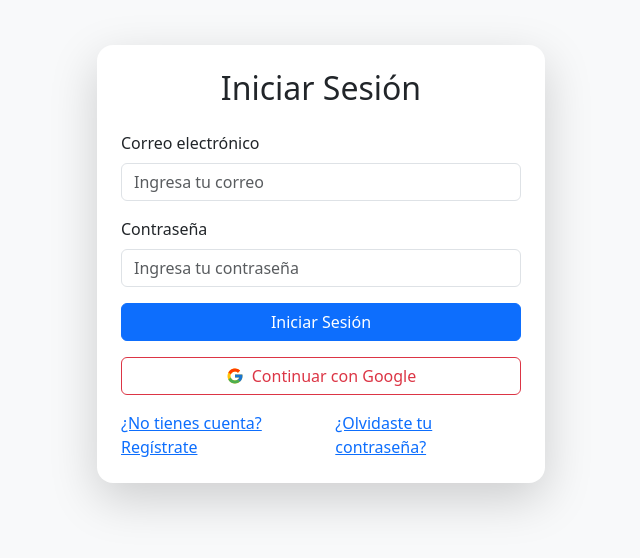
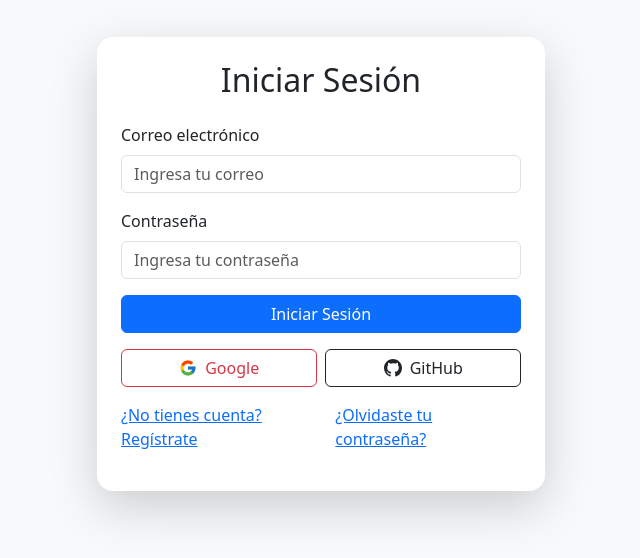
Before and after one commit to kevindamian2023/ProyectOrientadoAlSer, a React (Vite) app: page / in a window 1280 px wide. Shown: the part 136-694 px from the top of the page, without its empty margins (319-959 px from the left). Built offline with nearby package versions, Linux system fonts and the light colour scheme.

Commit message:
ejemplo pagina responsiba

```diff
--- a/src/Components/LoginPage.jsx
+++ b/src/Components/LoginPage.jsx
@@ -2,7 +2,12 @@ import { useState } from "react";
 import { Form, Button, Card } from "react-bootstrap";
 import { Link, useNavigate } from "react-router-dom";
 import { auth } from "../firebase";
-import { signInWithEmailAndPassword, signInWithPopup, GoogleAuthProvider } from "firebase/auth";
+import {
+  signInWithEmailAndPassword,
+  signInWithPopup,
+  GoogleAuthProvider,
+  GithubAuthProvider
+} from "firebase/auth";
 
 function LoginPage() {
   const [email, setEmail] = useState("");
@@ -25,6 +30,17 @@ function LoginPage() {
     try {
       await signInWithPopup(auth, provider);
       alert("Inicio de sesión con Google exitoso ✅");
+      navigate("/dashboard");
+    } catch (error) {
+      alert("Error: " + error.message);
+    }
+  };
+
+  const handleGithubLogin = async () => {
+    const provider = new GithubAuthProvider();
+    try {
+      await signInWithPopup(auth, provider);
+      alert("Inicio de sesión con GitHub exitoso ✅");
       navigate("/dashboard");
     } catch (error) {
       alert("Error: " + error.message);
@@ -66,12 +82,13 @@ function LoginPage() {
             </div>
           </Form>
 
-          {/* Botón de Google */}
-          <div className="d-grid mt-3">
+          {/* 🔹 Botones de Google y GitHub */}
+          <div className="d-flex justify-content-between mt-3">
+            {/* Botón Google */}
             <Button
               variant="outline-danger"
               onClick={handleGoogleLogin}
-              className="d-flex align-items-center justify-content-center"
+              className="d-flex align-items-center justify-content-center flex-fill me-2"
             >
               <svg
                 xmlns="http://www.w3.org/2000/svg"
@@ -80,16 +97,42 @@ function LoginPage() {
                 viewBox="0 0 48 48"
                 className="me-2"
               >
-                <path fill="#FFC107" d="M43.611,20.083H42V20H24v8h11.303c-1.649,4.657-6.08,8-11.303,8c-6.627,0-12-5.373-12-12c0-6.627,5.373-12,12-12c3.059,0,5.842,1.154,7.961,3.039l5.657-5.657C34.046,6.053,29.268,4,24,4C12.955,4,4,12.955,4,24c0,11.045,8.955,20,20,20c11.045,0,20-8.955,20-20C44,22.659,43.862,21.35,43.611,20.083z"/>
-                <path fill="#FF3D00" d="M6.306,14.691l6.571,4.819C14.655,15.108,18.961,12,24,12c3.059,0,5.842,1.154,7.961,3.039l5.657-5.657C34.046,6.053,29.268,4,24,4C16.318,4,9.656,8.337,6.306,14.691z"/>
-                <path fill="#4CAF50" d="M24,44c5.166,0,9.86-1.977,13.409-5.192l-6.19-5.238C29.211,35.091,26.715,36,24,36c-5.202,0-9.619-3.317-11.283-7.946l-6.522,5.025C9.505,39.556,16.227,44,24,44z"/>
-                <path fill="#1976D2" d="M43.611,20.083H42V20H24v8h11.303c-0.792,2.237-2.231,4.166-4.087,5.571c0.001-0.001,0.002-0.001,0.003-0.002l6.19,5.238C36.971,39.205,44,34,44,24C44,22.659,43.862,21.35,43.611,20.083z"/>
+                <path fill="#FFC107" d="M43.611,20.083H42V20H24v8h11.303c-1.649,4.657-6.08,8-11.303,8c-6.627,0-12-5.373-12-12 c0-6.627,5.373-12,12-12c3.059,0,5.842,1.154,7.961,3.039l5.657-5.657C34.046,6.053,29.268,4,24,4C12.955,4,4,12.955,4,24 c0,11.045,8.955,20,20,20c11.045,0,20-8.955,20-20C44,22.659,43.862,21.35,43.611,20.083z"/>
+                <path fill="#FF3D00" d="M6.306,14.691l6.571,4.819C14.655,15.108,18.961,12,24,12c3.059,0,5.842,1.154,7.961,3.039 l5.657-5.657C34.046,6.053,29.268,4,24,4C16.318,4,9.656,8.337,6.306,14.691z"/>
+                <path fill="#4CAF50" d="M24,44c5.166,0,9.86-1.977,13.409-5.192l-6.19-5.238C29.211,35.091,26.715,36,24,36 c-5.202,0-9.619-3.317-11.283-7.946l-6.522,5.025C9.505,39.556,16.227,44,24,44z"/>
+                <path fill="#1976D2" d="M43.611,20.083H42V20H24v8h11.303 c-0.792,2.237-2.231,4.166-4.087,5.571l6.19,5.238C36.971,39.205,44,34,44,24C44,22.659,43.862,21.35,43.611,20.083z"/>
               </svg>
-              Continuar con Google
+              Google
+            </Button>
+
+            {/* Botón GitHub */}
+            <Button
+              variant="outline-dark"
+              onClick={handleGithubLogin}
+              className="d-flex align-items-center justify-content-center flex-fill"
+            >
+              <svg
+                xmlns="http://www.w3.org/2000/svg"
+                width="18"
+                height="18"
+                fill="currentColor"
+                className="bi bi-github me-2"
+                viewBox="0 0 16 16"
+              >
+                <path d="M8 0C3.58 0 0 3.58 0 8a8 8 0 0 0 5.47 7.59c.4.07.55-.17.55-.38
+                0-.19-.01-.82-.01-1.49-2.01.37-2.53-.49-2.69-.94-.09-.23-.48-.94-.82-1.13-.28-.15-.68-.52
+                -.01-.53.63-.01 1.08.58 1.23.82.72 1.21 1.87.87 2.33.66.07-.52.28-.87.51-1.07-1.78-.2-3.64
+                -.89-3.64-3.95 0-.87.31-1.59.82-2.15-.08-.2-.36-1.02.08-2.12 0 0 .67-.21 2.2.82a7.55
+                7.55 0 0 1 2-.27c.68 0 1.36.09 2 .27 1.53-1.04 2.2-.82 2.2-.82.44 1.1.16 1.92.08
+                2.12.51.56.82 1.27.82 2.15 0 3.07-1.87 3.75-3.65 3.95.29.25.54.73.54 1.48
+                0 1.07-.01 1.93-.01 2.19 0 .21.15.46.55.38A8.001
+                8.001 0 0 0 16 8c0-4.42-3.58-8-8-8z"/>
+              </svg>
+              GitHub
             </Button>
           </div>
 
-          <div className="d-flex justify-content-between mt-3">
+          <div className="d-flex justify-content-between mt-3 mb-3 ">
             <Link to="/register">¿No tienes cuenta? Regístrate</Link>
             <Link to="/reset-password">¿Olvidaste tu contraseña?</Link>
           </div>
--- a/src/Dashboard.jsx
+++ b/src/Dashboard.jsx
@@ -1,5 +1,5 @@
 import { useState, useEffect } from "react";
-import {collection, addDoc, getDocs,  updateDoc,  deleteDoc,  doc} from "firebase/firestore";
+import { collection, addDoc, getDocs, updateDoc, deleteDoc, doc } from "firebase/firestore";
 import { db } from "./firebase.js";
 
 export default function Dashboard() {
@@ -120,17 +120,15 @@ export default function Dashboard() {
       {/* Botones de vista */}
       <div className="d-flex justify-content-center mb-4">
         <button
-          className={`btn me-2 ${
-            vista === "productos" ? "btn-primary" : "btn-outline-primary"
-          }`}
+          className={`btn me-2 ${vista === "productos" ? "btn-primary" : "btn-outline-primary"
+            }`}
           onClick={() => setVista("productos")}
         >
           Productos
         </button>
         <button
-          className={`btn ${
-            vista === "proveedores" ? "btn-primary" : "btn-outline-primary"
-          }`}
+          className={`btn ${vista === "proveedores" ? "btn-primary" : "btn-outline-primary"
+            }`}
           onClick={() => setVista("proveedores")}
         >
           Proveedores
@@ -145,7 +143,7 @@ export default function Dashboard() {
         </h5>
         <form onSubmit={handleGuardar}>
           <div className="row g-2">
-            <div className="col-md-4">
+            <div className="col-12 col-md-4">
               <input
                 type="text"
                 className="form-control"
@@ -193,24 +191,18 @@ export default function Dashboard() {
           {(vista === "productos" ? productos : proveedores).map((item) => (
             <li
               key={item.id}
-              className="list-group-item d-flex justify-content-between align-items-center"
+              className="list-group-item d-flex flex-column flex-md-row justify-content-between align-items-start align-items-md-center"
             >
               <span>
                 {vista === "productos"
                   ? `${item.nombre} - $${item.precio}`
                   : `${item.nombre} - ${item.contacto}`}
               </span>
-              <div>
-                <button
-                  className="btn btn-sm btn-warning me-2"
-                  onClick={() => handleEditar(item)}
-                >
+              <div className="d-flex flex-wrap gap-2 justify-content-end">
+                <button className="btn btn-sm btn-warning" onClick={() => handleEditar(item)}>
                   Editar
                 </button>
-                <button
-                  className="btn btn-sm btn-danger"
-                  onClick={() => abrirModal(item.id)}
-                >
+                <button className="btn btn-sm btn-danger" onClick={() => abrirModal(item.id)}>
                   Eliminar
                 </button>
               </div>
```
